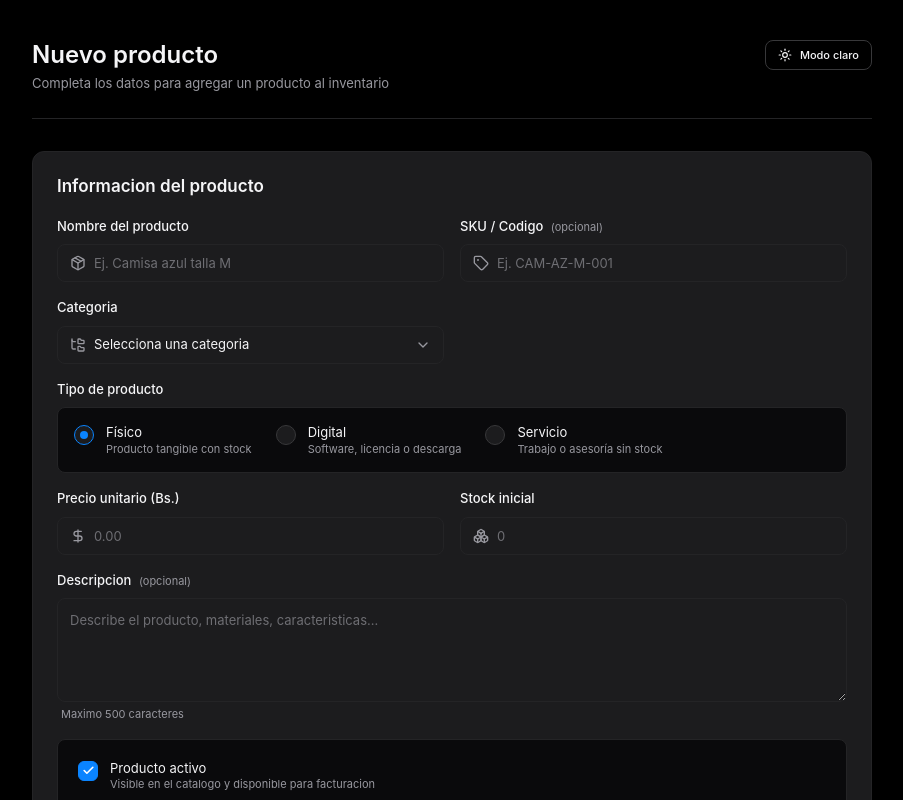
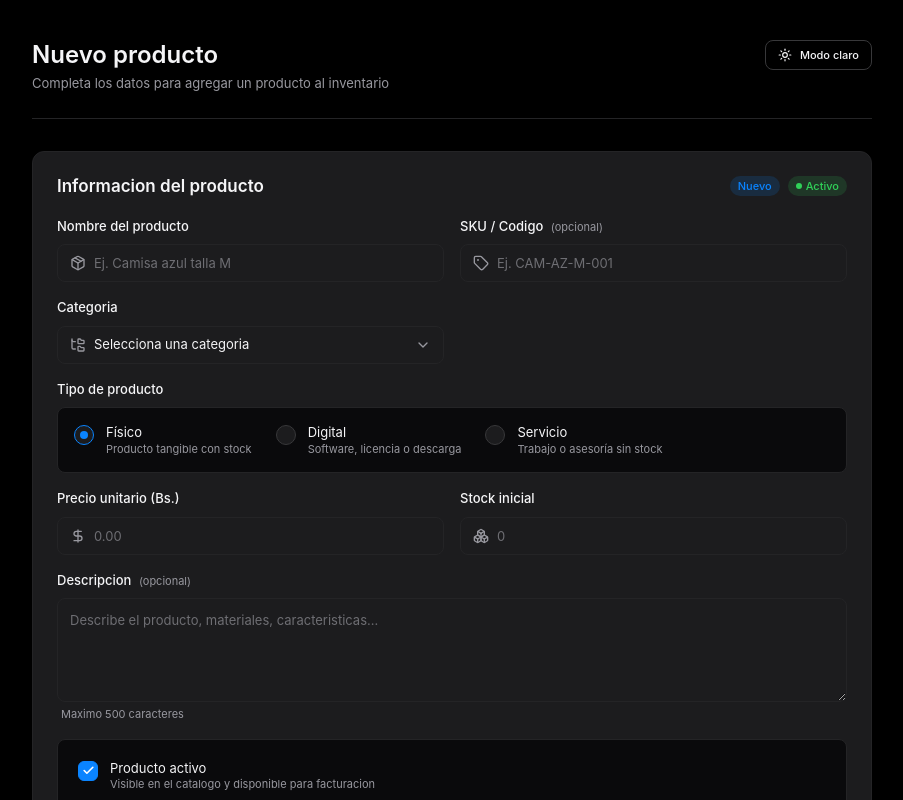
Before and after one commit to axeljimenezdeveloper/mi-saas-frontend, a React (Vite) app: page / in a window 1280 px wide. Shown: the top 800 px of the page, without its empty margins (188-1091 px from the left). Built offline with nearby package versions, Linux system fonts and the light colour scheme.

Commit message:
feat: add Badge component and integrate status badges in product form

```diff
--- a/src/components/common/data-display/Badge/Badge.module.css
+++ b/src/components/common/data-display/Badge/Badge.module.css
@@ -0,0 +1,88 @@
+/* src/components/common/data-display/Badge/Badge.module.css */
+
+.badge {
+  display: inline-flex;
+  align-items: center;
+  gap: var(--space-1);
+  border-radius: var(--radius-full);
+  font-family: var(--font-sans);
+  font-weight: var(--weight-medium);
+  line-height: 1;
+  white-space: nowrap;
+  user-select: none;
+}
+
+/* ============ Sizes ============ */
+.sm {
+  height: 20px;
+  padding: 0 var(--space-2);
+  font-size: var(--text-xs);
+  gap: 4px;
+}
+
+.md {
+  height: 24px;
+  padding: 0 var(--space-3);
+  font-size: var(--text-xs);
+  gap: 6px;
+}
+
+.lg {
+  height: 28px;
+  padding: 0 var(--space-3);
+  font-size: var(--text-sm);
+  gap: 6px;
+}
+
+/* ============ Variants ============ */
+.neutral {
+  background-color: var(--color-surface-raised);
+  color: var(--color-text-muted);
+}
+
+.primary {
+  background-color: var(--color-primary-soft);
+  color: var(--color-primary);
+}
+
+.success {
+  background-color: var(--color-success-soft);
+  color: var(--color-success);
+}
+
+.warning {
+  background-color: var(--color-warning-soft);
+  color: var(--color-warning);
+}
+
+.danger {
+  background-color: var(--color-danger-soft);
+  color: var(--color-danger);
+}
+
+.info {
+  background-color: var(--color-info-soft);
+  color: var(--color-info);
+}
+
+/* ============ Parts ============ */
+.dot {
+  display: inline-block;
+  width: 6px;
+  height: 6px;
+  border-radius: var(--radius-full);
+  background-color: currentColor;
+  flex-shrink: 0;
+}
+
+.icon {
+  display: inline-flex;
+  align-items: center;
+  justify-content: center;
+  flex-shrink: 0;
+}
+
+.label {
+  display: inline-flex;
+  align-items: center;
+}
--- a/src/components/common/data-display/Badge/Badge.tsx
+++ b/src/components/common/data-display/Badge/Badge.tsx
@@ -0,0 +1,42 @@
+import styles from './Badge.module.css';
+
+export interface BadgeProps {
+  /** Contenido del badge. */
+  children: React.ReactNode;
+  /** Variante semantica del badge. */
+  variant?: 'neutral' | 'primary' | 'success' | 'warning' | 'danger' | 'info';
+  /** Tamaño del badge. */
+  size?: 'sm' | 'md' | 'lg';
+  /** Muestra un punto de color a la izquierda (util para estados). */
+  withDot?: boolean;
+  /** Icono opcional a la izquierda (lucide-react o cualquier nodo). */
+  icon?: React.ReactNode;
+  /** Clase adicional para casos especiales. */
+  className?: string;
+}
+
+export function Badge({
+  children,
+  variant = 'neutral',
+  size = 'md',
+  withDot = false,
+  icon,
+  className,
+}: BadgeProps) {
+  const classes = [
+    styles.badge,
+    styles[variant],
+    styles[size],
+    className,
+  ]
+    .filter(Boolean)
+    .join(' ');
+
+  return (
+    <span className={classes}>
+      {withDot && <span className={styles.dot} aria-hidden="true" />}
+      {icon && <span className={styles.icon} aria-hidden="true">{icon}</span>}
+      <span className={styles.label}>{children}</span>
+    </span>
+  );
+}
--- a/src/components/common/data-display/Badge/index.ts
+++ b/src/components/common/data-display/Badge/index.ts
@@ -0,0 +1,2 @@
+export { Badge } from './Badge';
+export type { BadgeProps } from './Badge';
--- a/src/features/inventory/pages/NewProduct/NewProduct.module.css
+++ b/src/features/inventory/pages/NewProduct/NewProduct.module.css
@@ -14,6 +14,20 @@
   display: flex;
   flex-direction: column;
   gap: var(--space-5);
+}
+
+.sectionHeader {
+  display: flex;
+  justify-content: space-between;
+  align-items: center;
+  gap: var(--space-3);
+  flex-wrap: wrap;
+}
+
+.sectionBadges {
+  display: flex;
+  gap: var(--space-2);
+  align-items: center;
 }
 
 .sectionTitle {
--- a/src/features/inventory/pages/NewProduct/NewProduct.tsx
+++ b/src/features/inventory/pages/NewProduct/NewProduct.tsx
@@ -6,6 +6,7 @@ import { Select } from '../../../../components/common/inputs/Select';
 import { Checkbox } from '../../../../components/common/inputs/Checkbox';
 import { Radio } from '../../../../components/common/inputs/Radio';
 import { Switch } from '../../../../components/common/inputs/Switch';
+import { Badge } from '../../../../components/common/data-display/Badge';
 import { Button } from '../../../../components/common/actions/Button';
 import styles from './NewProduct.module.css';
 
@@ -115,8 +116,18 @@ export default function NewProduct() {
   return (
     <form className={styles.form} onSubmit={handleSubmit} noValidate>
       <div className={styles.section}>
-        <div>
+        <div className={styles.sectionHeader}>
           <h2 className={styles.sectionTitle}>Informacion del producto</h2>
+          <div className={styles.sectionBadges}>
+            <Badge variant="primary" size="sm">Nuevo</Badge>
+            <Badge
+              variant={form.active ? 'success' : 'neutral'}
+              size="sm"
+              withDot
+            >
+              {form.active ? 'Activo' : 'Inactivo'}
+            </Badge>
+          </div>
         </div>
 
         <div className={styles.grid}>
```
Also changed, not shown: 1 other file (tests, documents, lock files or other folders).
